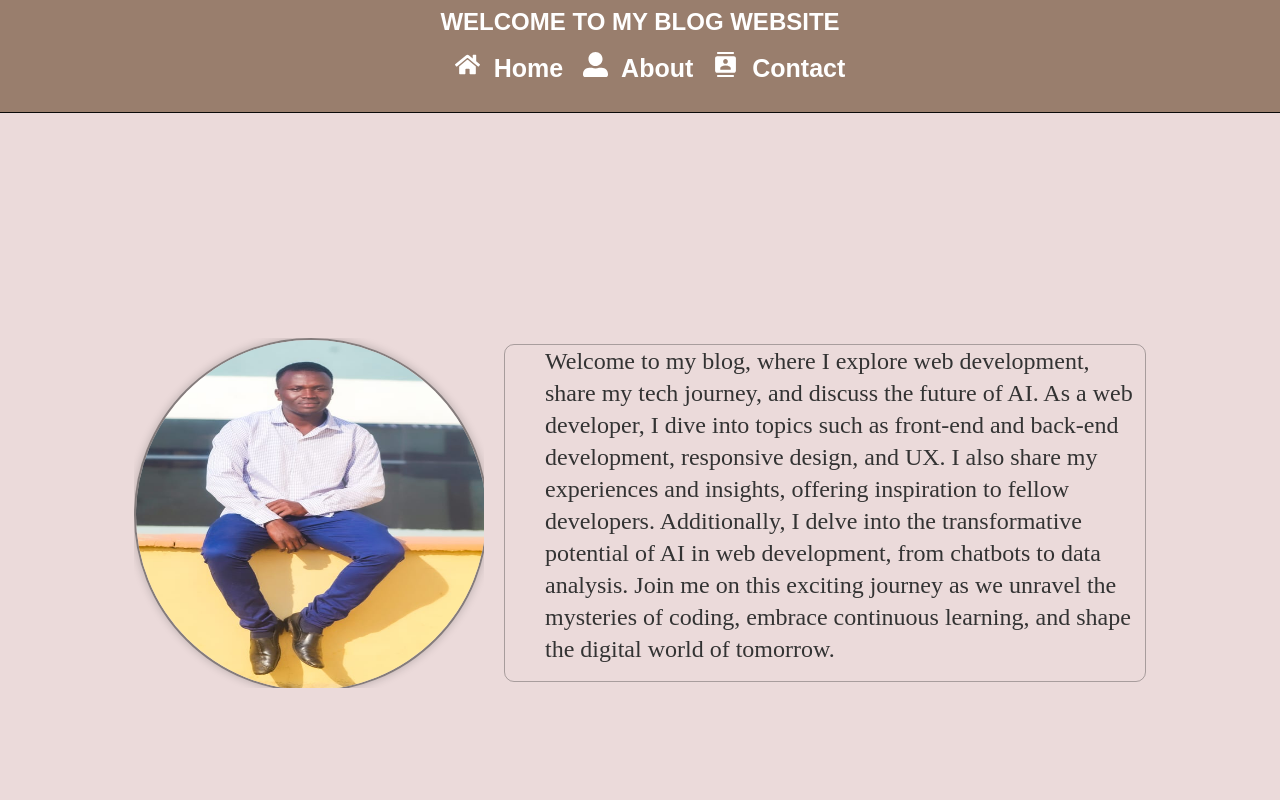
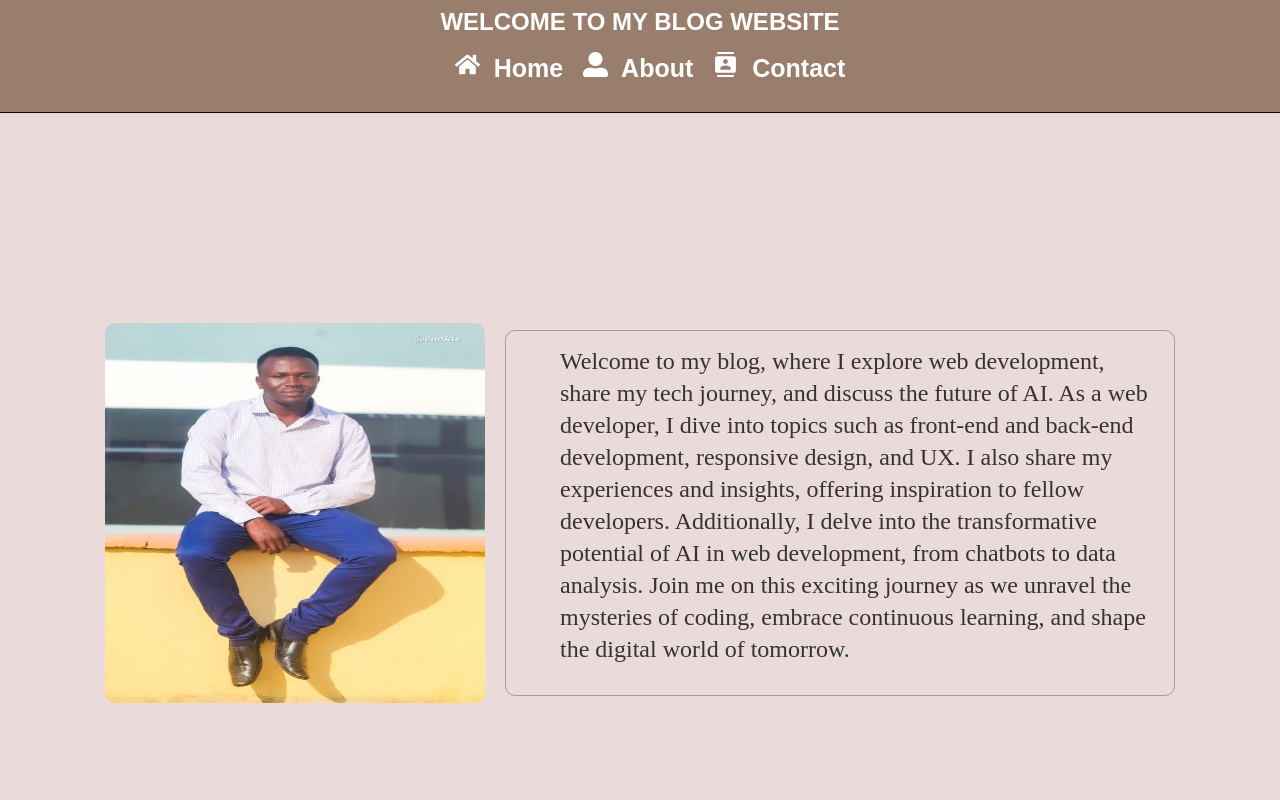
Before and after one commit to kemboi590/Blog-Website, a React (Vite) app: page /about in a window 1280 px wide. Shown: the top 800 px of the page. Built offline with nearby package versions, Linux system fonts and the light colour scheme.

Commit message:
fix layouts

```diff
--- a/src/App.jsx
+++ b/src/App.jsx
@@ -26,7 +26,6 @@ function App() {
       <Router>
         <Header />
         <Routes>
-
           <Route path="/" element={<Blogs />} />
           <Route path="/about" element={<About />} />
           <Route path="/contacts" element={<Contacts/>} />
@@ -34,7 +33,6 @@ function App() {
           <Route path="/techjourney" element={<TechJourney />} />
           <Route path="/futureai" element={<FutureAI />} />
           <Route path="*" element={<NotFound />} />
-
         </Routes>
         <Footer />
       </Router>
--- a/src/pages/About.jsx
+++ b/src/pages/About.jsx
@@ -22,7 +22,6 @@ function About() {
         </p>
     </div>
 
-
 </div>
   )
 }
--- a/src/pages/about.css
+++ b/src/pages/about.css
@@ -1,16 +1,16 @@
 .aboutPage{
     background-color: rgba(225, 199, 199, 0.661);
-    height: 100vh;
     display: flex;
     justify-content: center;
     align-items: center;
-
+    min-height: 100vh;
 }
 .about-content{
     width: 50%;
     margin-left: 20px;
     border: 1px solid #3333335d;
     border-radius: 10px;
+    padding: 14px;
 }
 .about-content p{
     font-size: 1.5rem;
@@ -21,22 +21,13 @@
 
 }
 .containImage{
-
-    height: 350px;
-    width: 350px;
-    overflow: hidden;
-
-
-
-
+    height: 380px;
+    width: 380px;
+    overflow-y: hidden;
 }
 .myImage{
     height: 100%;
     width: 100%;
-    border-radius: 50%;
-    border: 2px solid #3333338e;
-    box-shadow: 0 0 10px rgba(0, 0, 0, 0.219);
-
-
+    border-radius: 10px;
 
 }
```
